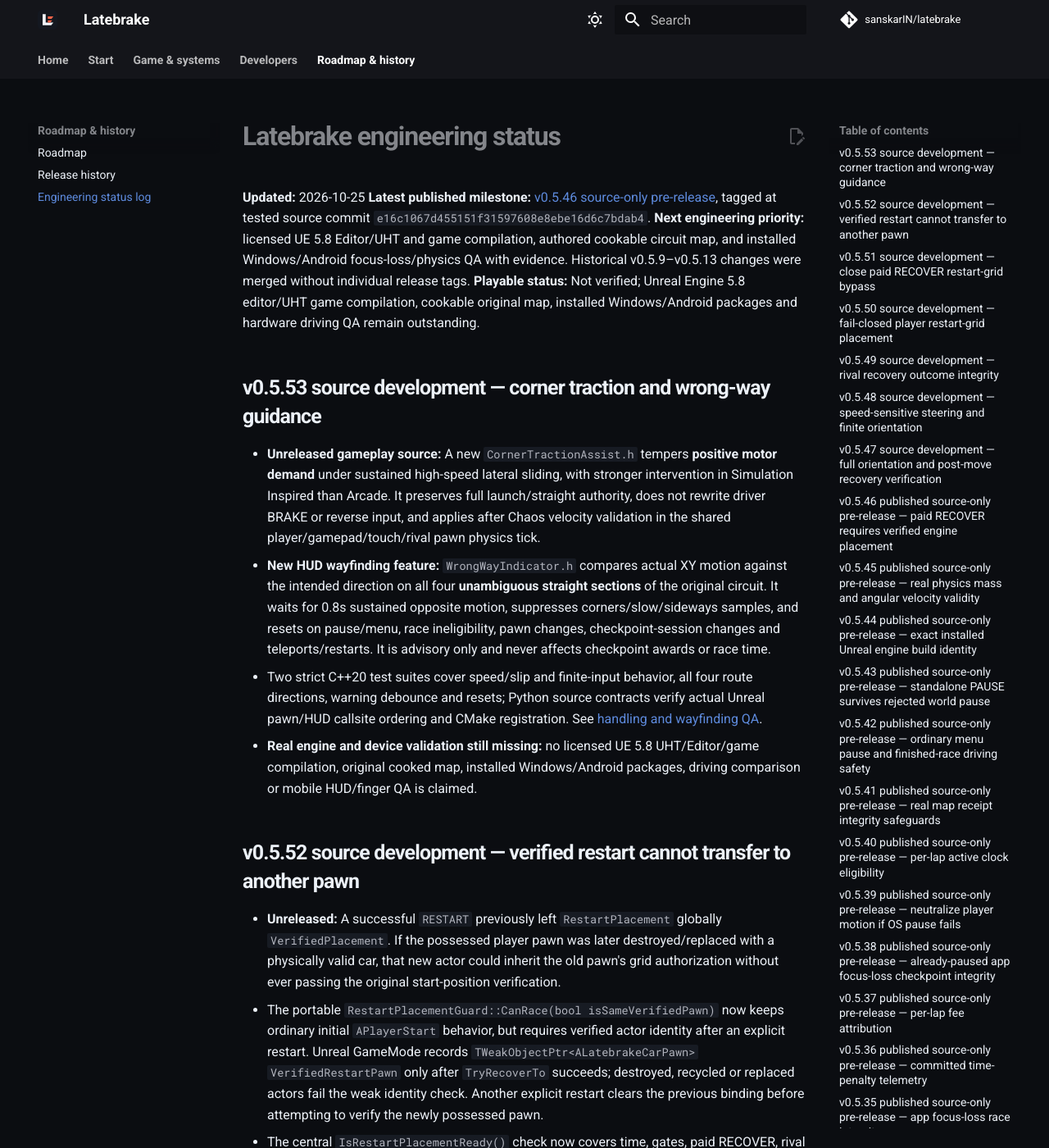
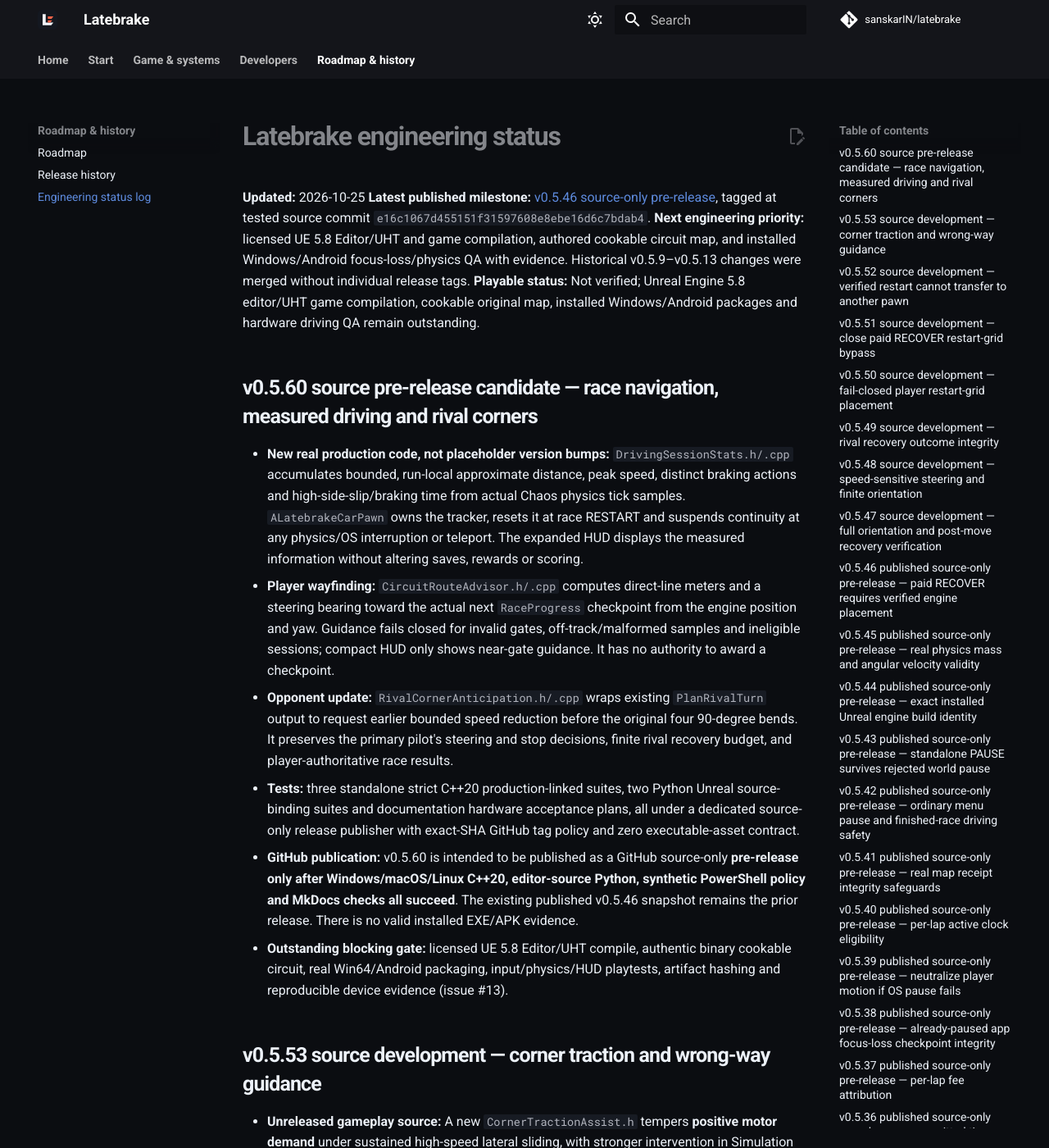
Before and after one commit to sanskarIN/latebrake, an MkDocs documentation site: the page built from docs/STATUS.md, in a window 1280 px wide and 1400 px high. Shown: the whole window at 82% size. Built offline with MkDocs 1.6.1 and Material for MkDocs 9.7.7, drawn with Linux system fonts in a browser that asks for light colours; comment, search, counter and statistics services are not loaded.

Commit message:
docs(status): record substantial v0.5.60 source milestone and executable blockers

```diff
--- a/docs/STATUS.md
+++ b/docs/STATUS.md
@@ -4,6 +4,15 @@
 **Latest published milestone:** [v0.5.46 source-only pre-release](https://github.com/sanskarIN/latebrake/releases/tag/v0.5.46), tagged at tested source commit `e16c1067d455151f31597608e8ebe16d6c7bdab4`.
 **Next engineering priority:** licensed UE 5.8 Editor/UHT and game compilation, authored cookable circuit map, and installed Windows/Android focus-loss/physics QA with evidence. Historical v0.5.9–v0.5.13 changes were merged without individual release tags.
 **Playable status:** Not verified; Unreal Engine 5.8 editor/UHT game compilation, cookable original map, installed Windows/Android packages and hardware driving QA remain outstanding.
+
+## v0.5.60 source pre-release candidate — race navigation, measured driving and rival corners
+
+- **New real production code, not placeholder version bumps:** `DrivingSessionStats.h/.cpp` accumulates bounded, run-local approximate distance, peak speed, distinct braking actions and high-side-slip/braking time from actual Chaos physics tick samples. `ALatebrakeCarPawn` owns the tracker, resets it at race RESTART and suspends continuity at any physics/OS interruption or teleport. The expanded HUD displays the measured information without altering saves, rewards or scoring.
+- **Player wayfinding:** `CircuitRouteAdvisor.h/.cpp` computes direct-line meters and a steering bearing toward the actual next `RaceProgress` checkpoint from the engine position and yaw. Guidance fails closed for invalid gates, off-track/malformed samples and ineligible sessions; compact HUD only shows near-gate guidance. It has no authority to award a checkpoint.
+- **Opponent update:** `RivalCornerAnticipation.h/.cpp` wraps existing `PlanRivalTurn` output to request earlier bounded speed reduction before the original four 90-degree bends. It preserves the primary pilot's steering and stop decisions, finite rival recovery budget, and player-authoritative race results.
+- **Tests:** three standalone strict C++20 production-linked suites, two Python Unreal source-binding suites and documentation hardware acceptance plans, all under a dedicated source-only release publisher with exact-SHA GitHub tag policy and zero executable-asset contract.
+- **GitHub publication:** v0.5.60 is intended to be published as a GitHub source-only **pre-release only after Windows/macOS/Linux C++20, editor-source Python, synthetic PowerShell policy and MkDocs checks all succeed**. The existing published v0.5.46 snapshot remains the prior release. There is no valid installed EXE/APK evidence.
+- **Outstanding blocking gate:** licensed UE 5.8 Editor/UHT compile, authentic binary cookable circuit, real Win64/Android packaging, input/physics/HUD playtests, artifact hashing and reproducible device evidence (issue #13).
 
 ## v0.5.53 source development — corner traction and wrong-way guidance
 
```
